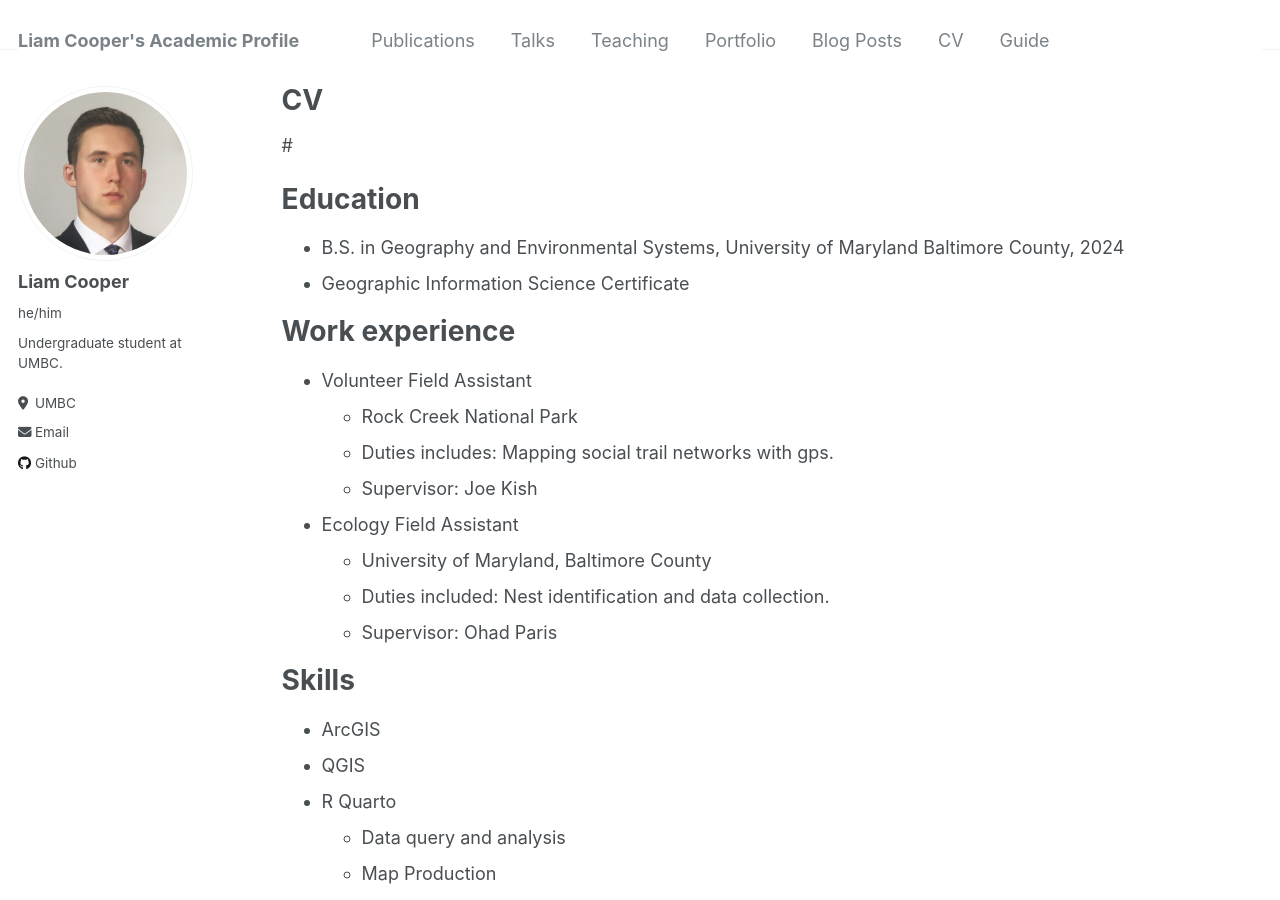
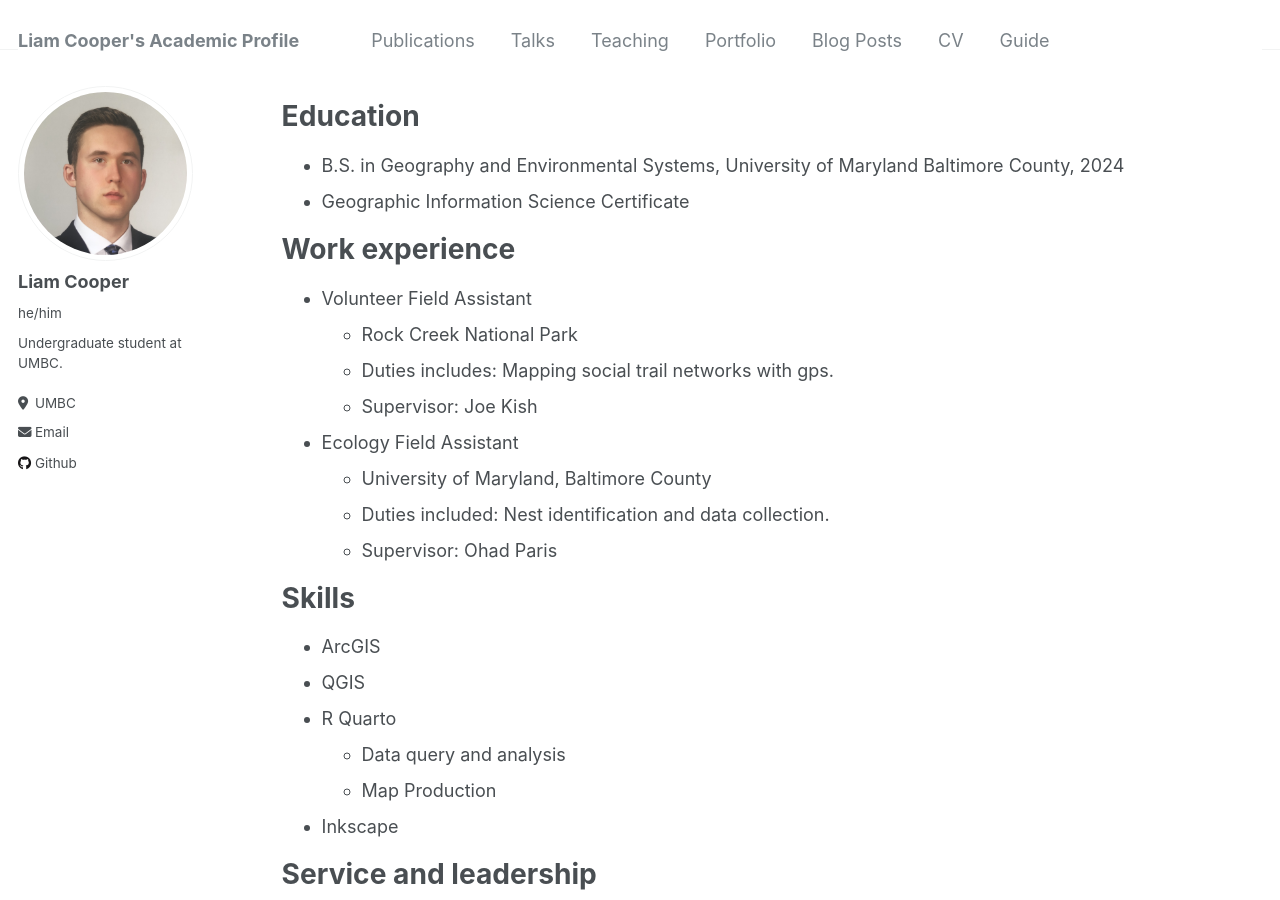
Before and after one commit to liamcooper24/liamcooper24, a Jekyll site: the page built from _pages/cv.md, in a window 1280 px wide and 900 px high. Built offline with Jekyll 4.4.1, drawn with Linux system fonts in a browser that asks for light colours.

Commit message:
Update cv.md

```diff
--- a/_pages/cv.md
+++ b/_pages/cv.md
@@ -1,13 +1,13 @@
 ---
 layout: archive
-title: "CV" #"Resume"
+title: #"CV" #"Resume"
 permalink: /cv/
 author_profile: true
 redirect_from:
   - /resume
 ---
 
-#{% include base_path %}
+{% include base_path %}
 
 Education
 ======
```
